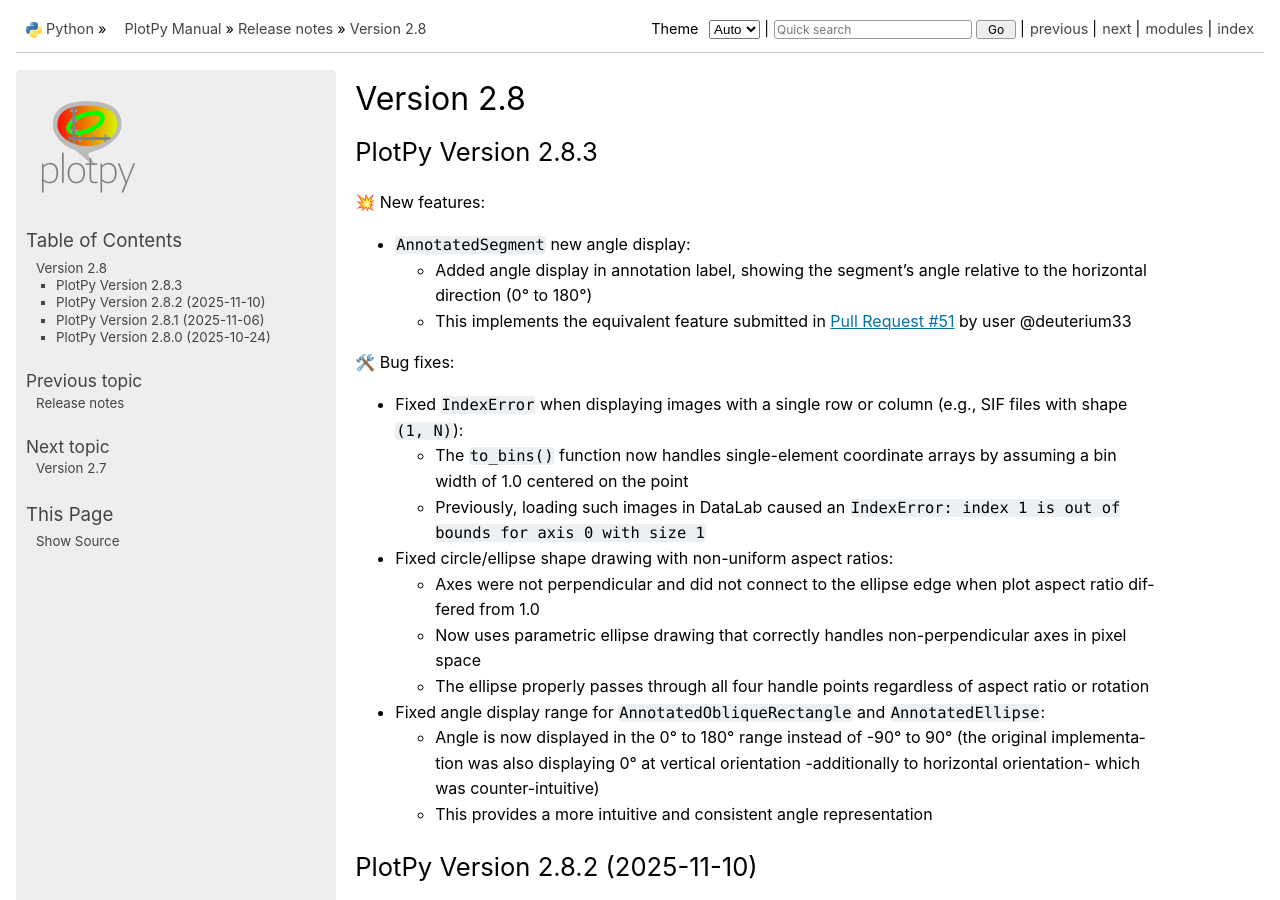
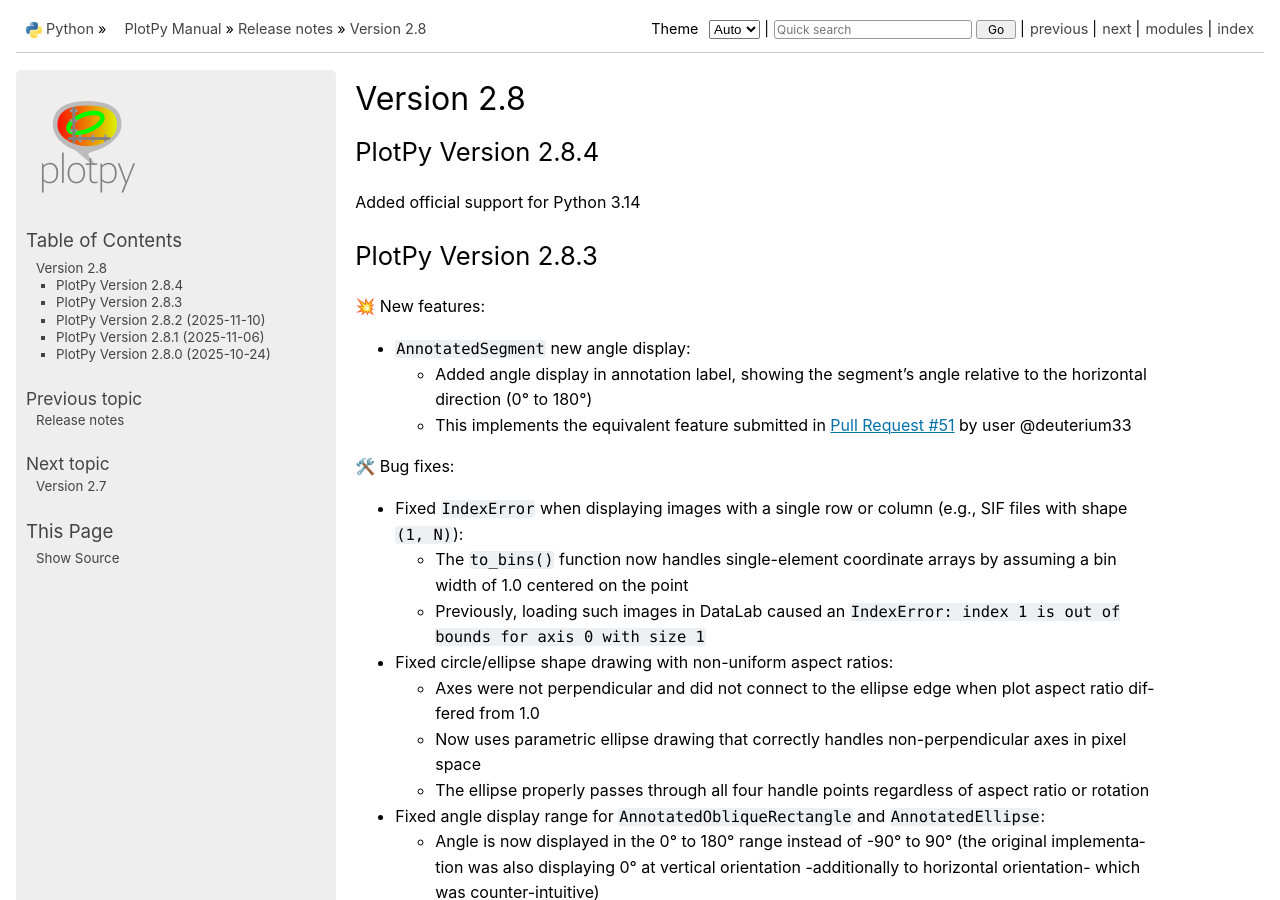
Before and after one commit to PlotPyStack/PlotPy, a Sphinx documentation site: the page built from doc/release_notes/release_2.08.md, in a window 1280 px wide and 900 px high. Built offline with Sphinx 7.4.7, drawn with Linux system fonts in a browser that asks for light colours.

Commit message:
Update documentation/release notes

```diff
--- a/doc/release_notes/release_2.08.md
+++ b/doc/release_notes/release_2.08.md
@@ -1,4 +1,8 @@
 # Version 2.8 #
+
+## PlotPy Version 2.8.4 ##
+
+Added official support for Python 3.14
 
 ## PlotPy Version 2.8.3 ##
 
```
